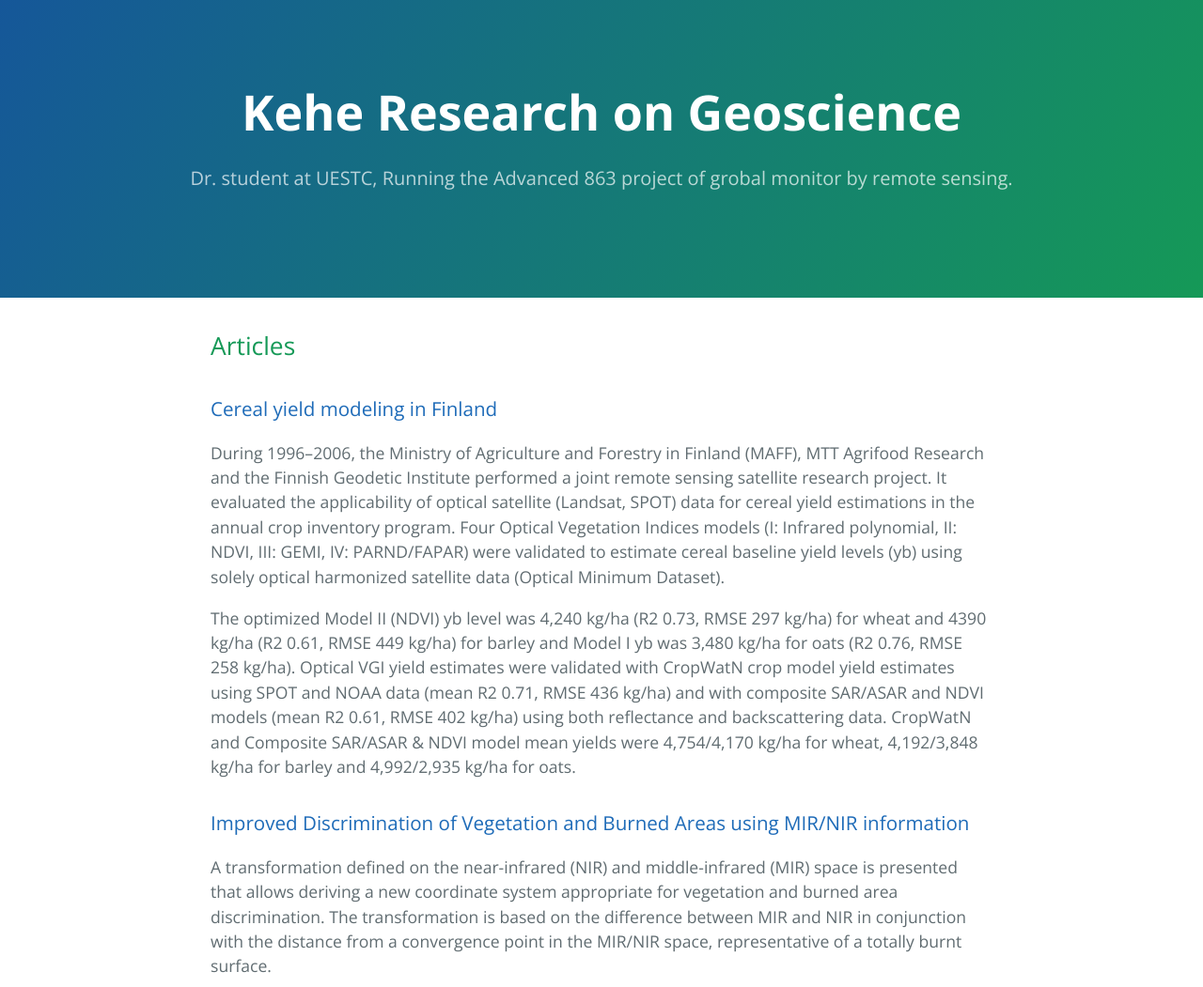
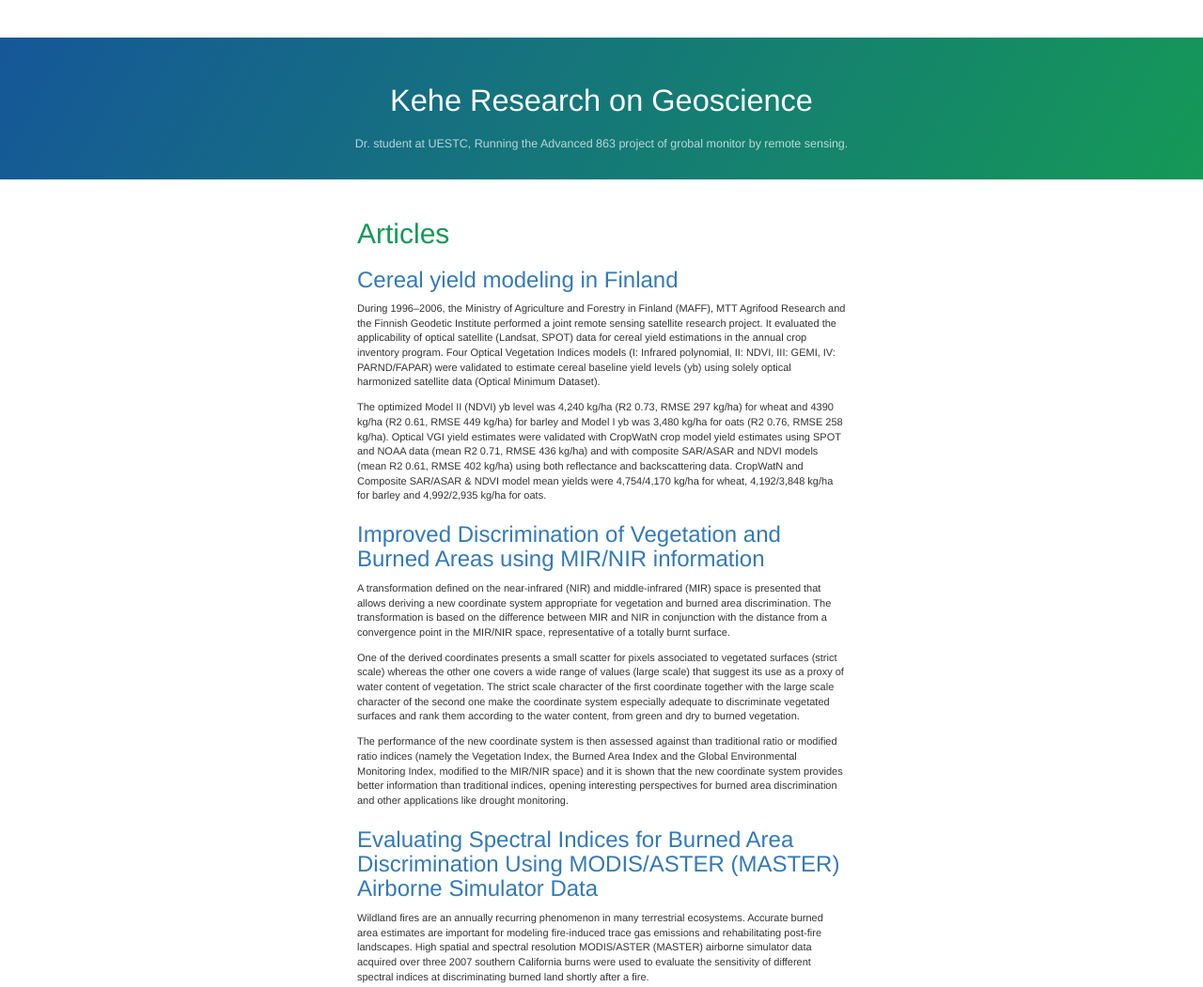
Before and after one commit to wong3/wong3.github.io, a plain HTML site: page index.html in a window 1280 px wide. Shown: the top 1051 px of the page at 94% size. Drawn offline with nearby package versions, Linux system fonts and the light colour scheme; a script that the page names is missing.

Commit message:
Update index.html

```diff
--- a/index.html
+++ b/index.html
@@ -10,19 +10,54 @@
     <link rel="stylesheet" type="text/css" href="stylesheets/stylesheet.css" media="screen">
     <link rel="stylesheet" type="text/css" href="stylesheets/github-light.css" media="screen">
     <script src="http://tjs.sjs.sinajs.cn/open/api/js/wb.js" type="text/javascript" charset="utf-8"></script>
+    <!-- Latest compiled and minified CSS -->
+    <link rel="stylesheet" href="https://maxcdn.bootstrapcdn.com/bootstrap/3.3.6/css/bootstrap.min.css" integrity="sha384-1q8mTJOASx8j1Au+a5WDVnPi2lkFfwwEAa8hDDdjZlpLegxhjVME1fgjWPGmkzs7" crossorigin="anonymous">
+    <!-- Optional theme -->
+    <link rel="stylesheet" href="https://maxcdn.bootstrapcdn.com/bootstrap/3.3.6/css/bootstrap-theme.min.css" integrity="sha384-fLW2N01lMqjakBkx3l/M9EahuwpSfeNvV63J5ezn3uZzapT0u7EYsXMjQV+0En5r" crossorigin="anonymous">
+    <!-- Latest compiled and minified JavaScript -->
+    <script src="https://maxcdn.bootstrapcdn.com/bootstrap/3.3.6/js/bootstrap.min.js" integrity="sha384-0mSbJDEHialfmuBBQP6A4Qrprq5OVfW37PRR3j5ELqxss1yVqOtnepnHVP9aJ7xS" crossorigin="anonymous"></script>
 </head>
 <body>
 <section class="page-header">
+    <div class="container-fluid">
+        <div class="row">
+            <div class="col-md-2">
+            </div>
+            <div class="col-md-8">
+                <div class="row">
+                    <div class="col-md-12">
                         <h1 class="project-name">Kehe Research on Geoscience</h1>
+                    </div>
+                </div>
+                <div class="row">
+                    <div class="col-md-12">
                         <h2 class="project-tagline">Dr. student at UESTC, Running the Advanced 863 project of grobal monitor by remote sensing.</h2>
-
+                    </div>
+                </div>
+                <div class="row">
+                    <div class="col-md-8">
+                    </div>
+                    <div class="col-md-4">
+                        <div class="row">
+                            <div class="col-md-6">
+                                <wb:follow-button uid="3060396883" type="red_1" width="67" height="24" ></wb:follow-button>
+                            </div>
+                            <div class="col-md-6">
+                                <wb:share-button appkey="375084532" addition="simple" type="button" ralateUid="3060396883" default_text="This is my page"></wb:share-button>
+                            </div>
+                        </div>
+                    </div>
+                </div>
+            </div>
+            <div class="col-md-2">
+            </div>
+        </div>
+    </div>
 </section>
 
 <section class="main-content">
     <h2>
         <a id="articles" class="anchor" href="#articles" aria-hidden="true"><span aria-hidden="true" class="octicon octicon-link"></span></a>Articles</h2>
-<wb:follow-button uid="3060396883" type="red_1" width="67" height="24" ></wb:follow-button>
-<wb:share-button appkey="375084532" addition="simple" type="button" ralateUid="3060396883" default_text="This is my page"></wb:share-button>
     <h3>
         <a id="cereal-yield-modeling-in-finland" class="anchor" href="#cereal-yield-modeling-in-finland" aria-hidden="true"><span aria-hidden="true" class="octicon octicon-link"></span></a><a href="http://www.mdpi.com/2072-4292/2/9/2185">Cereal yield modeling in Finland</a>
     </h3>
```
Lines whose indentation alone changed are shown as unchanged.
